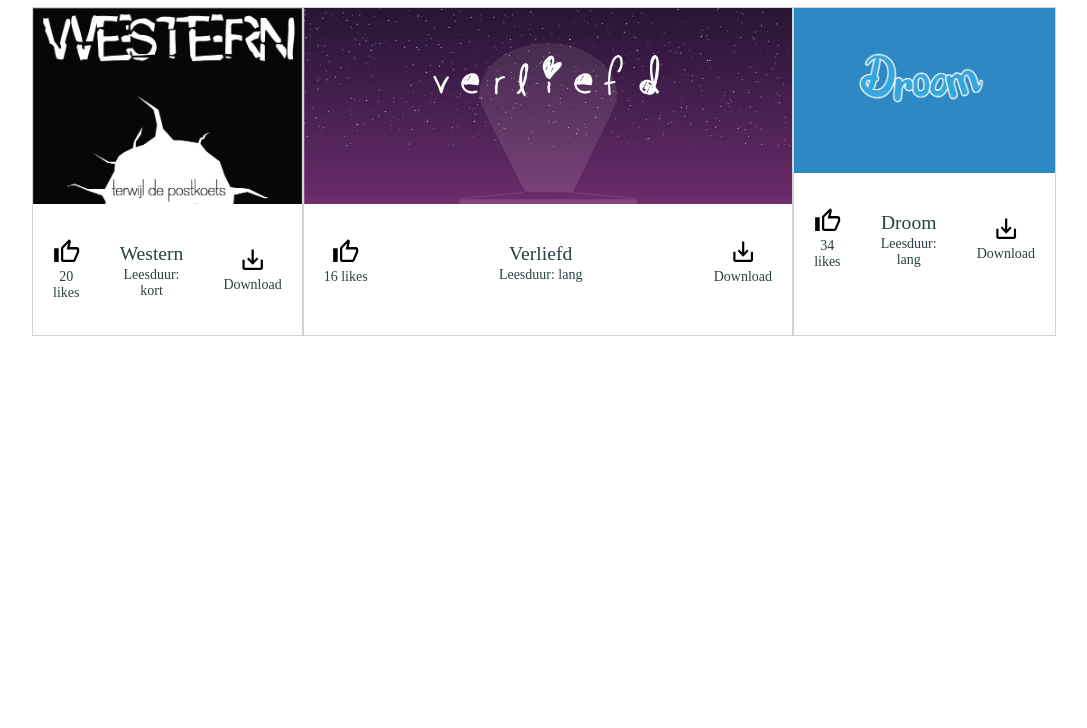
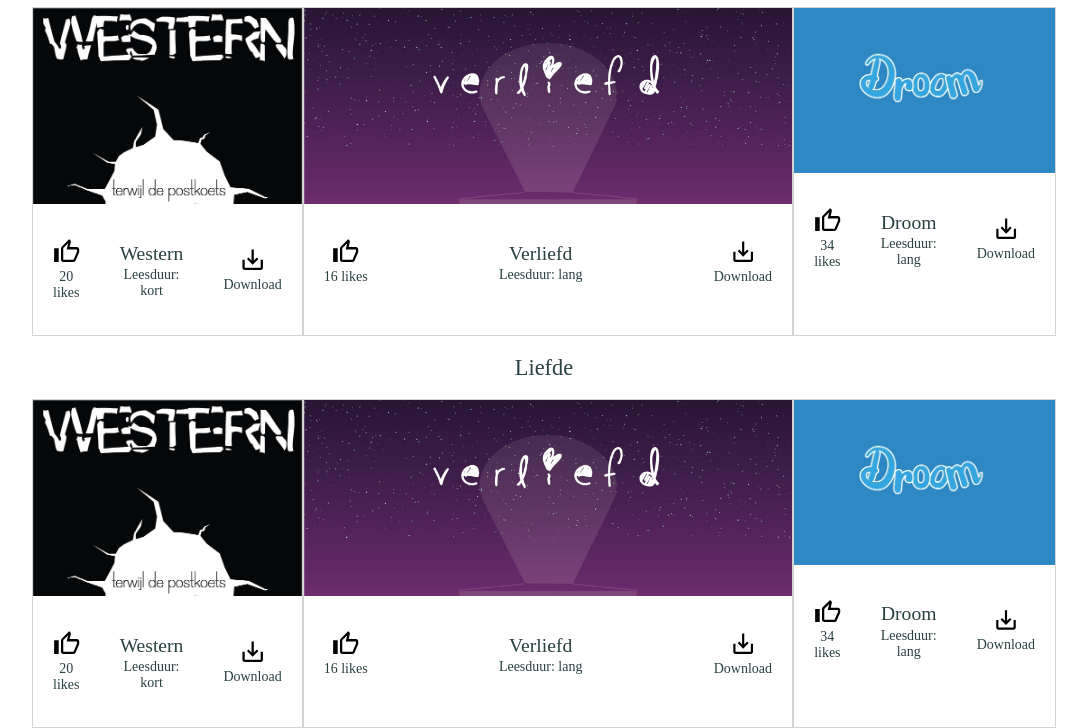
Before and after one commit to kriskuiper/wow-stories, a website: page src/index.html in a window 1280 px wide. Shown: the part 1139-1867 px from the top of the page, without its empty margins (96-1183 px from the left). Before the commit the page ends 1475 px from the top, so only its background shows below. Drawn offline with Linux system fonts and the light colour scheme.

Commit message:
Added hooks for future scripting by adding classes to the articles per genre

```diff
--- a/src/index.html
+++ b/src/index.html
@@ -85,7 +85,7 @@
         <h2>Chaotisch</h2>
         <main class="stories">
             <h3 class="visually-hidden">Chaotische verhalen</h3>
-            <article>
+            <article class="chaotischVerhaal">
                 <footer>
                     <a href="">
                         <picture>
@@ -108,7 +108,7 @@
                     </ul>
                 </header>
             </article>
-            <article>
+            <article class="chaotischVerhaal">
                 <footer>
                     <a href="">
                         <picture>
@@ -130,7 +130,7 @@
                         <li>Download</li>
                     </ul>
                 </header>
-            </article>
+            </article class="chaotischVerhaal">
             <article>
                 <footer>
                     <a href="">
@@ -162,7 +162,7 @@
         <h2>Humor</h2>
         <main class="stories">
             <h3 class="visually-hidden">Humoristische verhalen</h3>
-            <article>
+            <article class="humorVerhaal">
                 <footer>
                     <a href="">
                         <picture>
@@ -185,7 +185,7 @@
                     </ul>
                 </header>
             </article>
-            <article>
+            <article class="humorVerhaal">
                 <footer>
                     <a href="">
                         <picture>
@@ -208,7 +208,7 @@
                     </ul>
                 </header>
             </article>
-            <article>
+            <article class="humorVerhaal">
                 <footer>
                     <a href="">
                         <picture>
@@ -239,7 +239,7 @@
         <h2>Horror</h2>
         <main class="stories">
             <h3 class="visually-hidden">Horror-achtig geschreven verhalen</h3>
-            <article>
+            <article class="horrorVerhaal">
                 <footer>
                     <a href="">
                         <picture>
@@ -262,7 +262,7 @@
                     </ul>
                 </header>
             </article>
-            <article>
+            <article class="horrorVerhaal">
                 <footer>
                     <a href="">
                         <picture>
@@ -285,7 +285,7 @@
                     </ul>
                 </header>
             </article>
-            <article>
+            <article class="horrorVerhaal">
                 <footer>
                     <a href="">
                         <picture>
@@ -312,7 +312,81 @@
     </section>
     <!-- End Horror section -->
     <!-- Liefde section -->
-
+    <section class="genre">
+        <h2>Liefde</h2>
+        <main class="stories">
+            <h3 class="visually-hidden">Horror-achtig geschreven verhalen</h3>
+            <article class="liefdeVerhaal">
+                <footer>
+                    <a href="">
+                        <picture>
+                            <img src="dist/images/western.jpeg" alt="Afbeelding van het verhaal Western">
+                        </picture>
+                    </a>
+                </footer>
+                <header>
+                    <ul>
+                        <li><button id="like"></button></li>
+                        <li>20 likes</li>
+                    </ul>
+                    <section>
+                        <h4>Western</h4>
+                        <p>Leesduur: kort</p>
+                    </section>
+                    <ul>
+                        <li><button id="download"></button></li>
+                        <li>Download</li>
+                    </ul>
+                </header>
+            </article>
+            <article class="liefdeVerhaal">
+                <footer>
+                    <a href="">
+                        <picture>
+                            <img src="dist/images/verliefd.jpeg" alt="Afbeelding van het verhaal Verliefd">
+                        </picture>
+                    </a>
+                </footer>
+                <header>
+                    <ul>
+                        <li><button id="like"></button></li>
+                        <li>16 likes</li>
+                    </ul>
+                    <section>
+                        <h4>Verliefd</h4>
+                        <p>Leesduur: lang</p>
+                    </section>
+                    <ul>
+                        <li><button id="download"></button></li>
+                        <li>Download</li>
+                    </ul>
+                </header>
+            </article>
+            <article class="liefdeVerhaal">
+                <footer>
+                    <a href="">
+                        <picture>
+                            <img src="dist/images/droom.jpeg" alt="Afbeelding van het verhaal Droom">
+                        </picture>
+                    </a>
+                </footer>
+                <header>
+                    <ul>
+                        <li><button id="like"></button></li>
+                        <li>34 likes</li>
+                    </ul>
+                    <section>
+                        <h4>Droom</h4>
+                        <p>Leesduur: lang</p>
+                    </section>
+                    <ul>
+                        <li><button id="download"></button></li>
+                        <li>Download</li>
+                    </ul>
+                </header>
+            </article>
+        </main>
+    </section>
     <!-- End Liefde section -->
     <button id="story-search_button"></button>
     <form action="" id="story-search" class="visually-hidden">
--- a/src/sass/_modules.sass
+++ b/src/sass/_modules.sass
@@ -27,7 +27,7 @@ p
         right: 0
         width: 100%
 
-// floating action button
+// floating action button and form
 button#story-search_button
     background: $secondary-color
     background-image: url('../images/search.svg')
```
